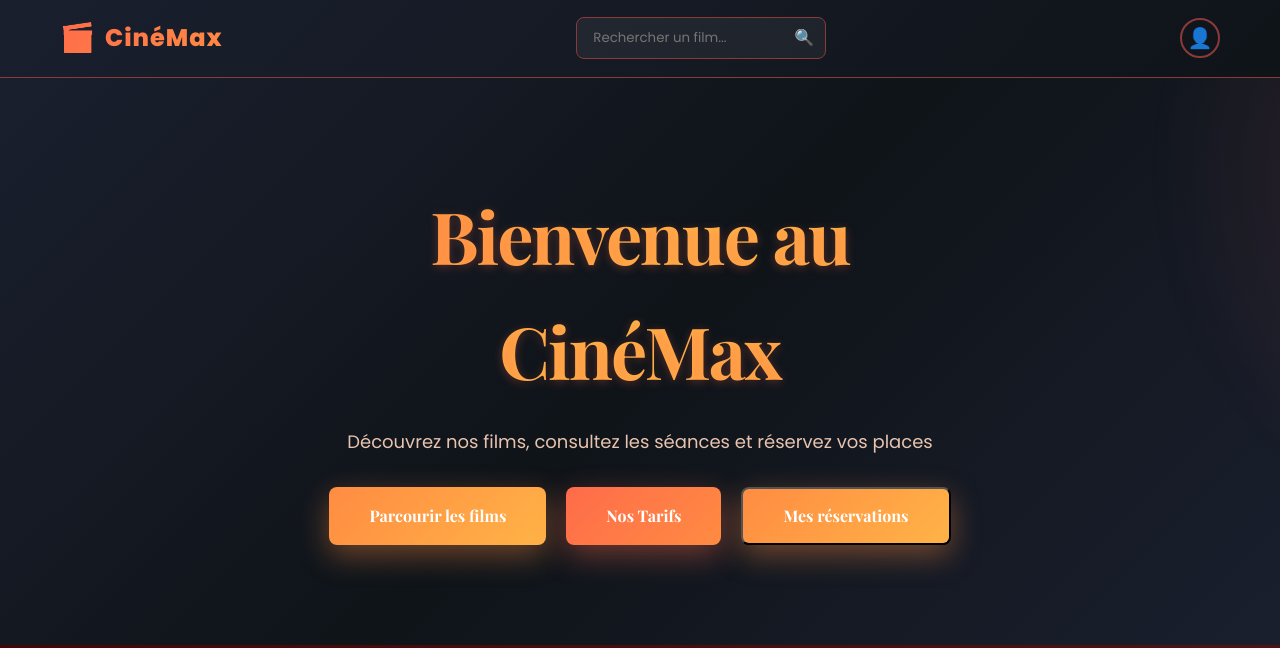
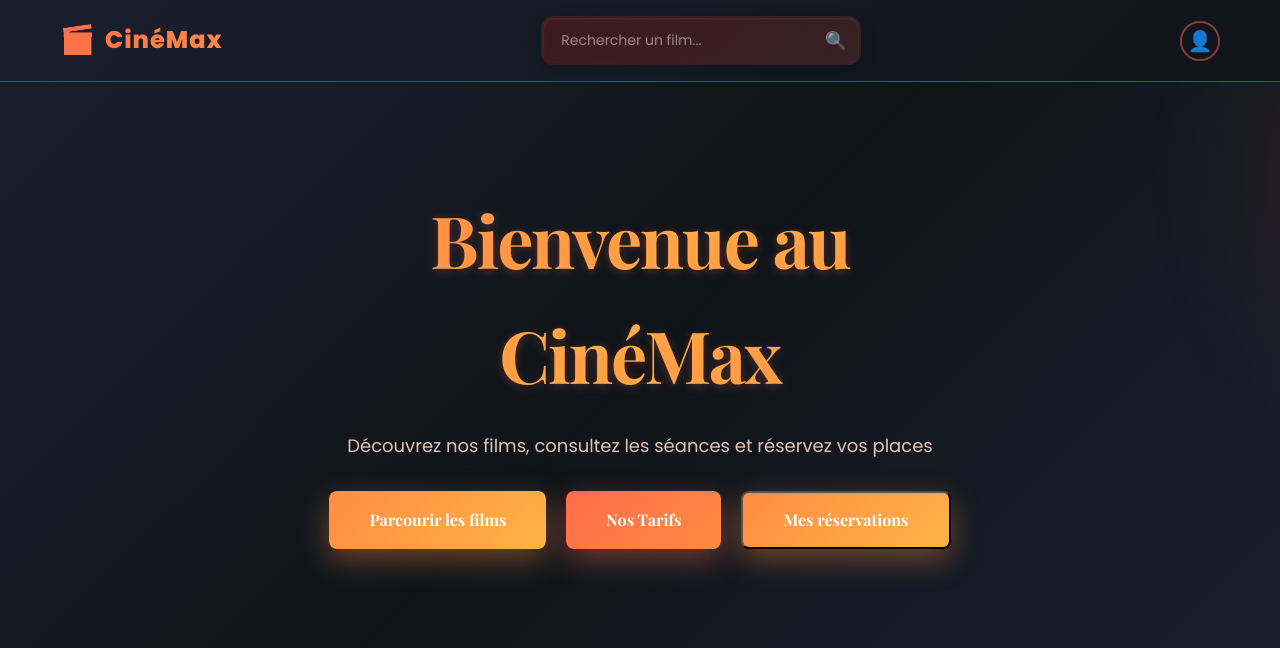
Before and after one commit to Synthia0401/informatique, a Flask app: page / in a window 1280 px wide. Shown: the top 648 px of the page. Run offline with Flask 3, Linux system fonts and the light colour scheme.

Commit message:
Improve search bar design with modern styling
Changes:
- Increase width from 250px to 320px for better visibility
- Add gradient background with backdrop blur effect
- Improve borders and shadow effects
- Better hover and focus states with smooth transitions
- Enhanced icon opacity transitions
- Improved placeholder text styling
- Use cubic-bezier timing function for smoother animations

The search bar now has a modern glass-morphism effect that matches the app's design language.

🤖 Generated with Claude Code

Co-Authored-By: Claude <noreply@anthropic.com>

```diff
--- a/frontend/static/style.css
+++ b/frontend/static/style.css
@@ -87,33 +87,55 @@ body {
 
 .nav-search {
     position: relative;
-    width: 250px;
+    width: 320px;
+    transition: all 0.3s ease;
 }
 
 .search-input {
     width: 100%;
-    padding: 10px 40px 10px 16px;
-    border: 1px solid var(--border-color);
-    border-radius: 8px;
-    background-color: rgba(255, 255, 255, 0.05);
+    padding: 12px 45px 12px 18px;
+    border: 2px solid transparent;
+    border-radius: 12px;
+    background: linear-gradient(135deg, rgba(90, 26, 26, 0.6) 0%, rgba(107, 46, 46, 0.4) 100%);
+    backdrop-filter: blur(10px);
     color: var(--text-primary);
     font-family: 'Poppins', sans-serif;
-    transition: all 0.3s ease;
+    font-size: 14px;
+    font-weight: 500;
+    transition: all 0.35s cubic-bezier(0.4, 0, 0.2, 1);
+    box-shadow: 0 4px 15px rgba(0, 0, 0, 0.2), inset 0 1px 3px rgba(255, 255, 255, 0.1);
+}
+
+.search-input::placeholder {
+    color: rgba(248, 248, 248, 0.5);
+    font-weight: 400;
+}
+
+.search-input:hover {
+    background: linear-gradient(135deg, rgba(90, 26, 26, 0.75) 0%, rgba(107, 46, 46, 0.55) 100%);
+    box-shadow: 0 6px 20px rgba(255, 107, 74, 0.15), inset 0 1px 3px rgba(255, 255, 255, 0.15);
 }
 
 .search-input:focus {
     outline: none;
     border-color: var(--primary-color);
-    background-color: rgba(255, 255, 255, 0.1);
-    box-shadow: 0 0 20px rgba(255, 107, 107, 0.2);
+    background: linear-gradient(135deg, rgba(90, 26, 26, 0.9) 0%, rgba(107, 46, 46, 0.7) 100%);
+    box-shadow: 0 8px 30px rgba(255, 107, 74, 0.25), inset 0 1px 3px rgba(255, 255, 255, 0.2), 0 0 0 3px rgba(255, 107, 74, 0.1);
 }
 
 .search-icon {
     position: absolute;
-    right: 12px;
+    right: 14px;
     top: 50%;
     transform: translateY(-50%);
     pointer-events: none;
+    font-size: 18px;
+    opacity: 0.7;
+    transition: opacity 0.3s ease;
+}
+
+.search-input:focus ~ .search-icon {
+    opacity: 1;
 }
 
 /* Search Suggestions */
```
